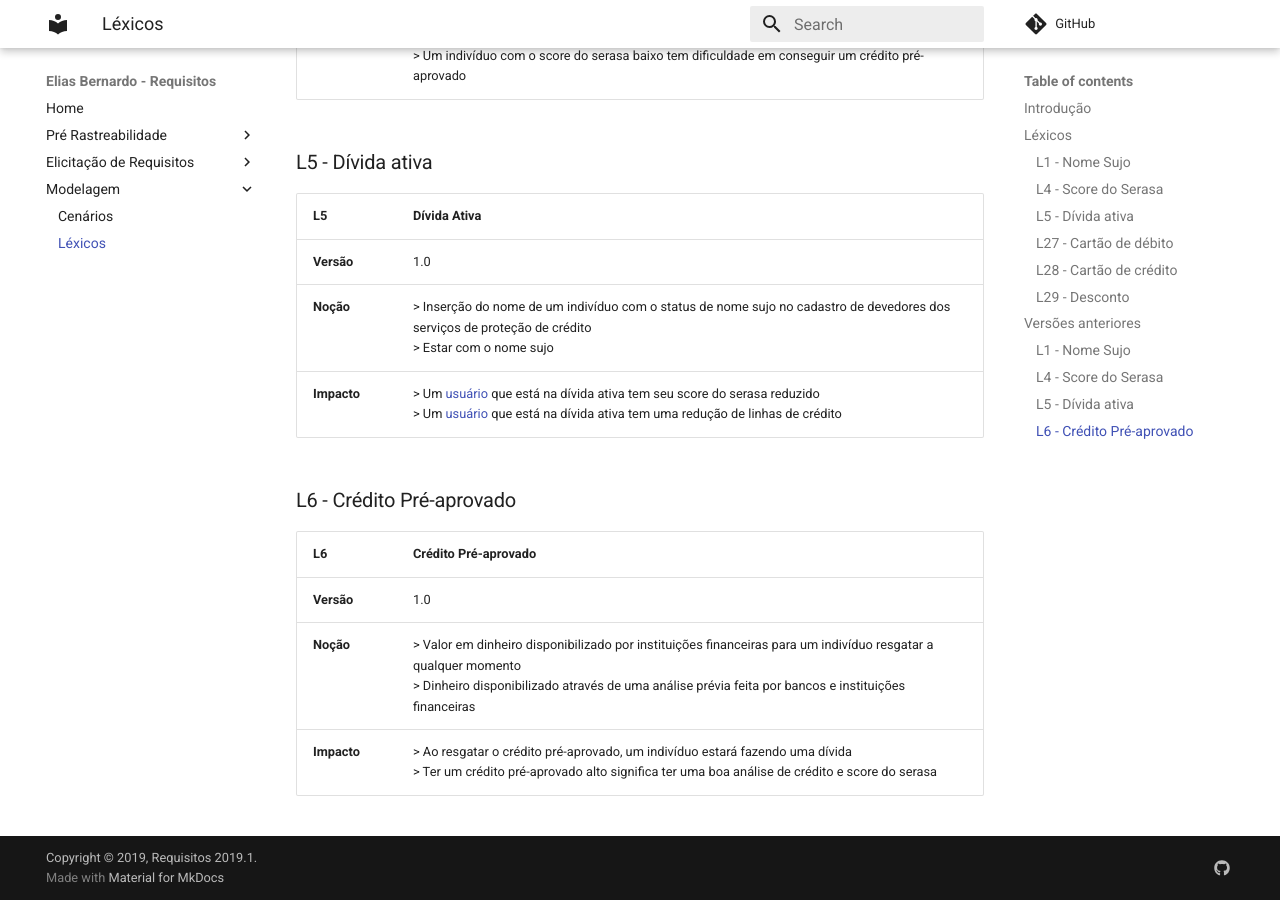
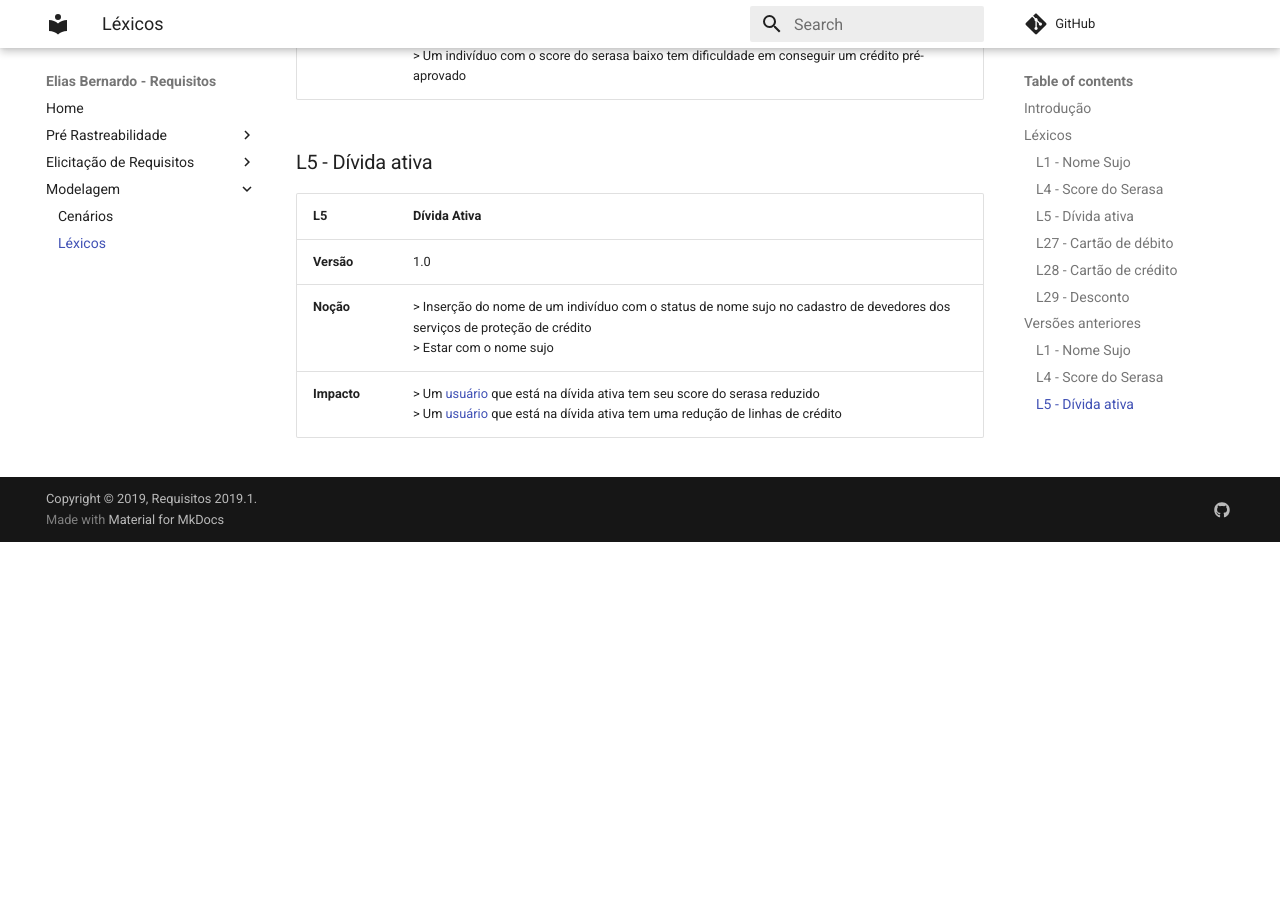
Before and after one commit to ebmm01/Requisitos-2019.1, an MkDocs documentation site: the page built from docs/modelagem/lexicos.md, in a window 1280 px wide and 900 px high, scrolled down 4406 px. Built offline with MkDocs 1.6.1 and Material for MkDocs 9.7.7, drawn with Linux system fonts in a browser that asks for light colours; comment, search, counter and statistics services are not loaded; old or Windows-style settings are respelled for this version of MkDocs; after the commit the page ends 4948 px from its top, so only the background shows below that.

Commit message:
Removendo L6

```diff
--- a/docs/modelagem/lexicos.md
+++ b/docs/modelagem/lexicos.md
@@ -100,11 +100,3 @@ Obs.: Vale salientar que aqui estão dispostos somente os léxicos feitos indivi
 | **Versão**| 1.0 |
 | **Noção** | > Inserção do nome de um indivíduo com o status de nome sujo no cadastro de devedores dos serviços de proteção de crédito <br> > Estar com o nome sujo |
 | **Impacto** | > Um [usuário](https://fga-disciplinas.github.io/2019.1-Guia-Bolso/modelagem/lexicos/#l13-usuario) que está na dívida ativa tem seu score do serasa reduzido <br> > Um [usuário](https://fga-disciplinas.github.io/2019.1-Guia-Bolso/modelagem/lexicos/#l13-usuario) que está na dívida ativa tem uma redução de linhas de crédito |
-
-### L6 - Crédito Pré-aprovado
-
-| **L6** | **Crédito Pré-aprovado**  |
-|--|--|
-| **Versão**| 1.0 |
-| **Noção** | > Valor em dinheiro disponibilizado por instituições financeiras para um indivíduo resgatar a qualquer momento <br> > Dinheiro disponibilizado através de uma análise prévia feita por bancos e instituições financeiras |
-| **Impacto** | > Ao resgatar o crédito pré-aprovado, um indivíduo estará fazendo uma dívida <br> > Ter um crédito pré-aprovado alto significa ter uma boa análise de crédito e score do serasa |
```
